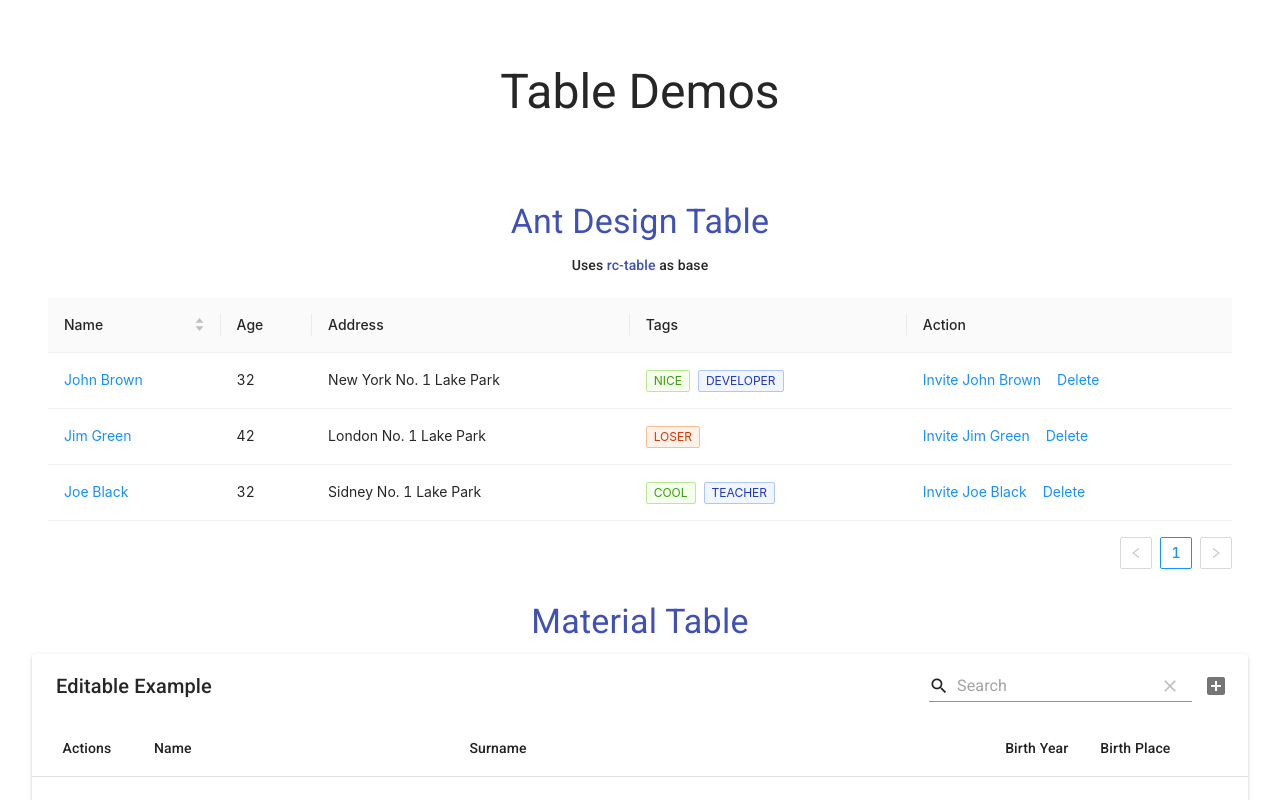
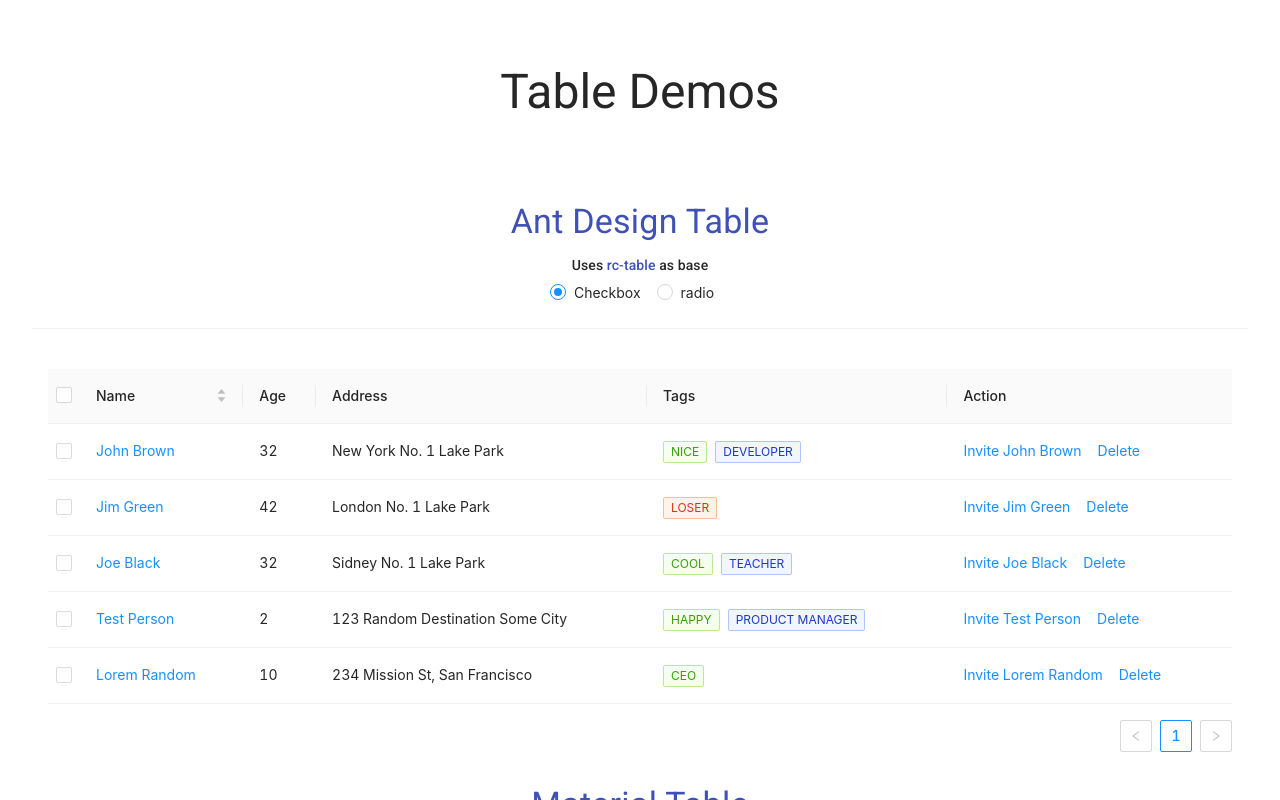
Before and after one commit to mrinalini-m/design-components, a React (Create React App) app: page / in a window 1280 px wide. Shown: the top 800 px of the page. Built offline with nearby package versions, Linux system fonts and the light colour scheme.

Commit message:
Update Ant D table Data

```diff
--- a/src/components/tables/AntDTable.tsx
+++ b/src/components/tables/AntDTable.tsx
@@ -1,7 +1,7 @@
-import { Table, Tag, Space } from 'antd'
+import { Table, Tag, Space, Radio, Divider } from 'antd'
 import { ColumnsType } from 'antd/es/table'
 
-import React from 'react'
+import React, { useState } from 'react'
 
 interface User {
   key: string
@@ -11,13 +11,30 @@
   tags: string[]
 }
 
+const rowSelection = {
+  onChange: (selectedRowKeys: any, selectedRows: any) => {
+    console.log(
+      `selectedRowKeys: ${selectedRowKeys}`,
+      'selectedRows: ',
+      selectedRows
+    )
+  },
+  getCheckboxProps: (record: Record<string, any>) => ({
+    disabled: record.name === 'Disabled User', // Column configuration not to be checked
+    name: record.name,
+  }),
+}
 const AntDTable = () => {
+  const [selectionType, setSelectionType] = useState<
+    'checkbox' | 'radio' | undefined
+  >('checkbox')
+
   const columns: ColumnsType<User> = [
     {
       title: 'Name',
       dataIndex: 'name',
       key: 'name',
-      render: (text: string) => <a href='/'>{text}</a>,
+      render: (text: string) => <a href='#'>{text}</a>,
       sorter: (a, b) => a.name.length - b.name.length,
       sortDirections: ['descend', 'ascend'],
     },
@@ -56,8 +73,8 @@
       key: 'action',
       render: (text: string, record: { [propName: string]: any }) => (
         <Space size='middle'>
-          <a href='/'>Invite {record.name}</a>
-          <a href='/'>Delete</a>
+          <a href='#'>Invite {record.name}</a>
+          <a href='#'>Delete</a>
         </Space>
       ),
     },
@@ -71,6 +88,7 @@
       address: 'New York No. 1 Lake Park',
       tags: ['nice', 'developer'],
     },
+
     {
       key: '2',
       name: 'Jim Green',
@@ -85,10 +103,46 @@
       address: 'Sidney No. 1 Lake Park',
       tags: ['cool', 'teacher'],
     },
+    {
+      key: '4',
+      name: 'Test Person',
+      age: 2,
+      address: '123 Random Destination Some City',
+      tags: ['happy', 'product manager'],
+    },
+    {
+      key: '5',
+      name: 'Lorem Random',
+      age: 10,
+      address: '234 Mission St, San Francisco',
+      tags: ['CEO'],
+    },
   ]
 
   return (
-    <Table style={{ padding: '1rem' }} columns={columns} dataSource={data} />
+    <div>
+      <Radio.Group
+        onChange={({ target: { value } }) => {
+          setSelectionType(value)
+        }}
+        value={selectionType}
+      >
+        <Radio value='checkbox'>Checkbox</Radio>
+        <Radio value='radio'>radio</Radio>
+      </Radio.Group>
+
+      <Divider />
+
+      <Table
+        rowSelection={{
+          type: selectionType,
+          ...rowSelection,
+        }}
+        style={{ padding: '1rem' }}
+        columns={columns}
+        dataSource={data}
+      />
+    </div>
   )
 }
 
```
